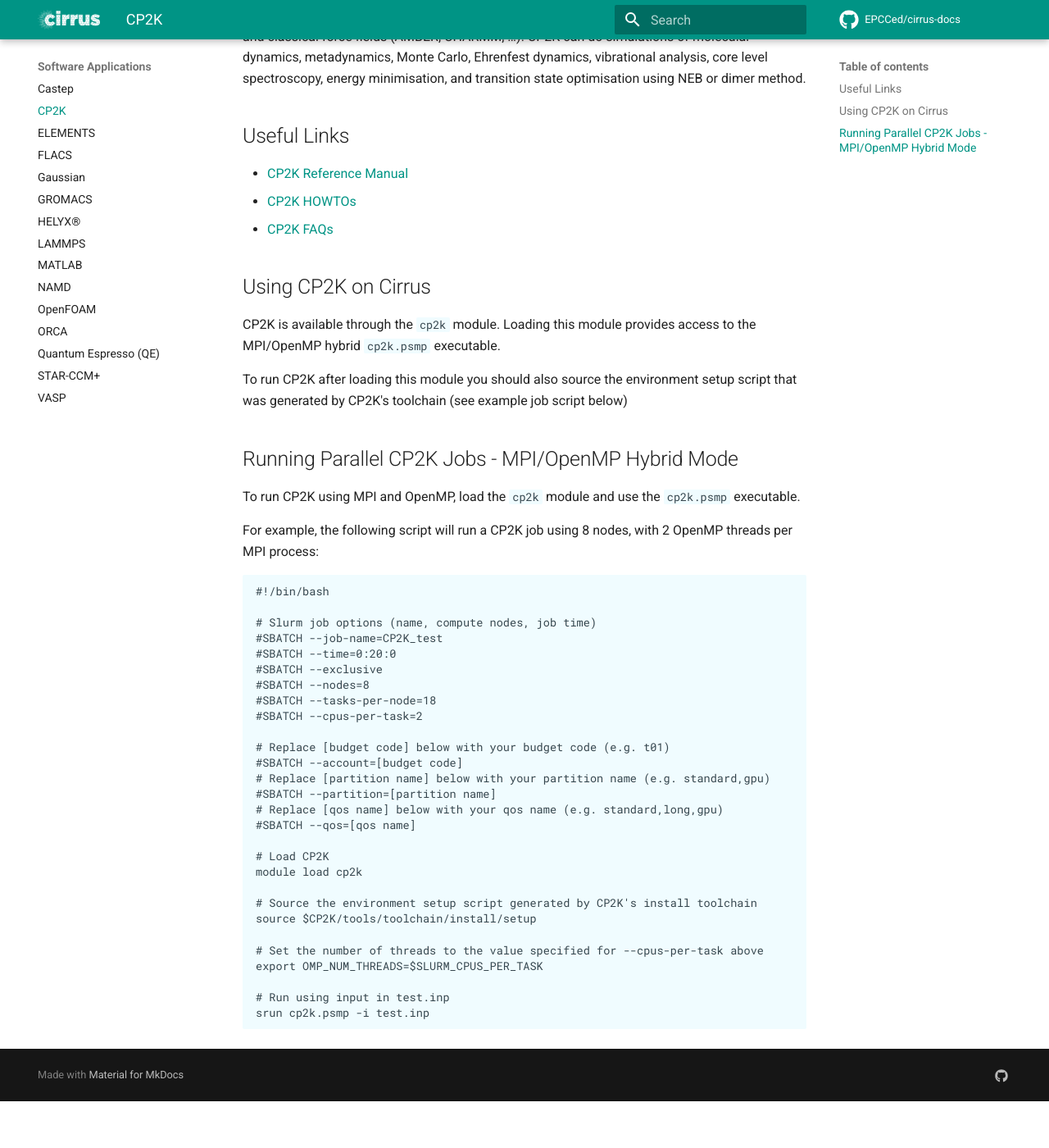
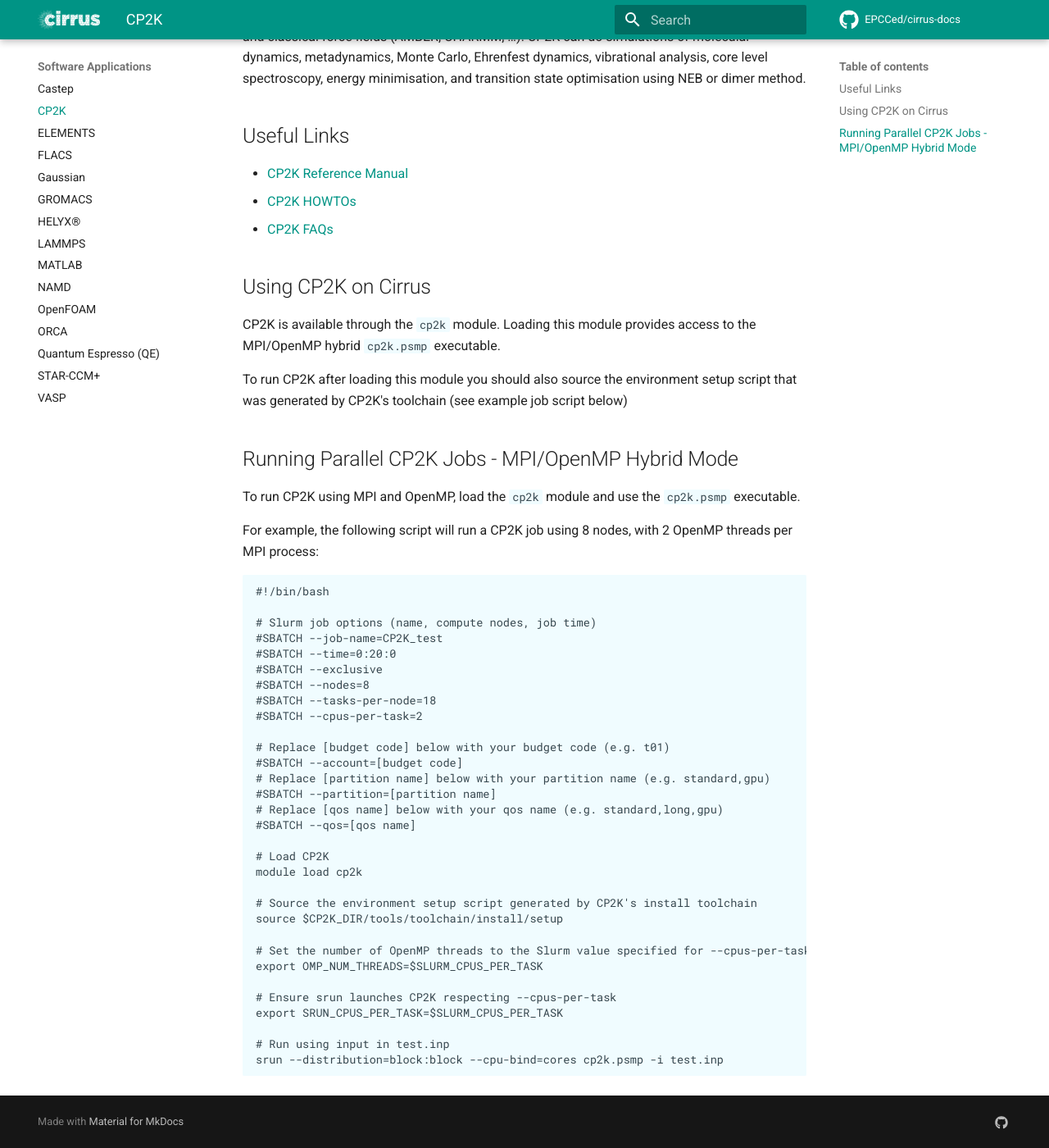
Before and after one commit to EPCCed/cirrus-docs, an MkDocs documentation site: the page built from docs/software-packages/cp2k.md, in a window 1280 px wide and 1400 px high, scrolled down 324 px. Shown: the whole window at 82% size. Built offline with MkDocs 1.6.1 and Material for MkDocs 9.7.7, drawn with Linux system fonts in a browser that asks for light colours; comment, search, counter and statistics services are not loaded; before the commit the page ends 1667 px from its top, so only the background shows below that.

Commit message:
Update job script

```diff
--- a/docs/software-packages/cp2k.md
+++ b/docs/software-packages/cp2k.md
@@ -57,10 +57,13 @@
     module load cp2k
 
     # Source the environment setup script generated by CP2K's install toolchain
-    source $CP2K/tools/toolchain/install/setup
+    source $CP2K_DIR/tools/toolchain/install/setup
 
-    # Set the number of threads to the value specified for --cpus-per-task above
+    # Set the number of OpenMP threads to the Slurm value specified for --cpus-per-task above
     export OMP_NUM_THREADS=$SLURM_CPUS_PER_TASK
 
+    # Ensure srun launches CP2K respecting --cpus-per-task
+    export SRUN_CPUS_PER_TASK=$SLURM_CPUS_PER_TASK
+
     # Run using input in test.inp
-    srun cp2k.psmp -i test.inp
+    srun --distribution=block:block --cpu-bind=cores cp2k.psmp -i test.inp
```
